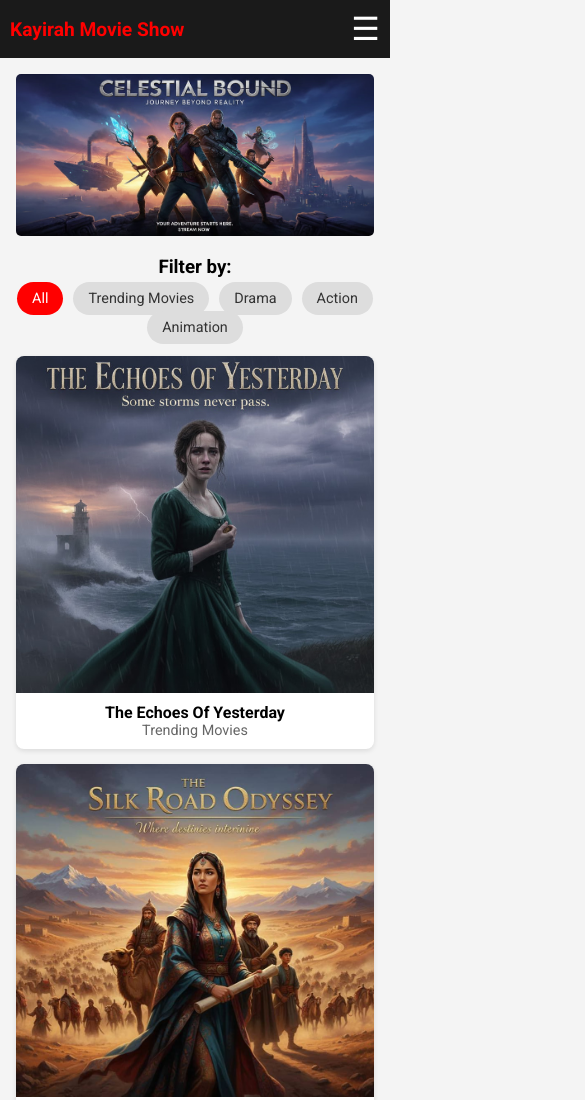
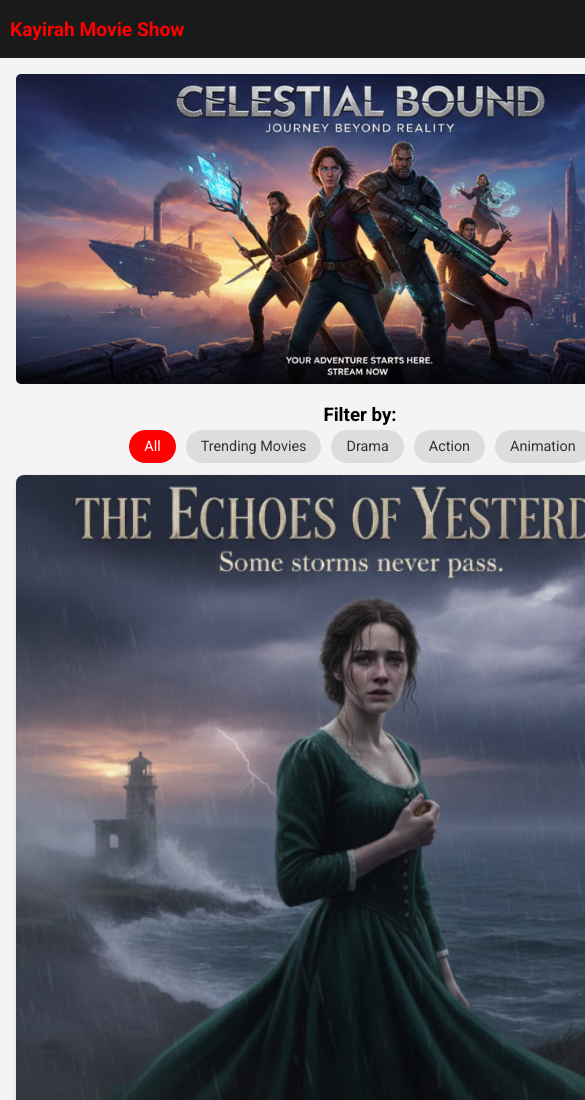
Before and after one commit to PeterMsamba/wdd131, a plain HTML site: page project/moviesite.html in a window 390 px wide. Shown: the top 1100 px of the page, 585 px wide, since content can reach past the window. Drawn offline with Linux system fonts and the light colour scheme.

Commit message:
responsive

```diff
--- a/project/scripts/movie.js
+++ b/project/scripts/movie.js
@@ -1,16 +1,52 @@
 const movieArray = [
-  { title: "The Echoes Of Yesterday", category: "Trending Movies", image: "images/pictureI.jpg" },
-  { title: "The Silk Road Odyssey", category: "Action", image: "images/pictureII.jpg" },
-  { title: "Stellar Ascension", category: "Drama", image: "images/pictureIII.jpg" },
-  { title: "Omega Chroncicles", category: "Animation", image: "images/pictureIV.jpg" },
-  { title: "The Crimson Tide", category: "Drama", image: "images/pictureV.jpg" },
-  { title: "Synaptic Shift", category: "Trending Movies", image: "images/pictureVI.jpg" },
-  { title: "Neo-Genesis", category: "Action", image: "images/pictureVII.jpg" },
-  { title: "The Dragon's Blade", category: "Animation", image: "images/pictureVIII.jpg" },
-  { title: "The Silent of Shadow", category: "Action", image: "images/pictureIV.jpg" }, // Fixed title typo
-  { title: "The Aegis of Kings", category: "Trending Movies", image: "images/pictureX.jpg" },
-  { title: "The Last Eclipse", category: "Action", image: "images/pictureXI.jpg" },
-  { title: "The Shadowed Mind", category: "Drama", image: "images/pictureXII.jpg" },
+  { title: "The Echoes Of Yesterday",
+    category: "Trending Movies",
+    image: "images/pictureI.jpg"
+  },
+  { title: "The Silk Road Odyssey",
+    category: "Action",
+    image: "images/pictureII.jpg"
+  },
+  { title: "Stellar Ascension",
+    category: "Drama",
+    image: "images/pictureIII.jpg"
+  },
+  { title: "Omega Chroncicles",
+    category: "Animation",
+    image: "images/pictureIV.jpg"
+  },
+  { title: "The Crimson Tide",
+    category: "Drama",
+    image: "images/pictureV.jpg"
+  },
+  { title: "Synaptic Shift",
+    category: "Trending Movies",
+    image: "images/pictureVI.jpg"
+  },
+  { title: "Neo-Genesis",
+    category: "Action",
+    image: "images/pictureVII.jpg"
+  },
+  { title: "The Dragon's Blade",
+    category: "Animation",
+    image: "images/pictureVIII.jpg"
+  },
+  { title: "The Silent of Shadow",
+    category: "Action",
+    image: "images/pictureIV.jpg"
+  },
+  { title: "The Aegis of Kings",
+    category: "Trending Movies",
+    image: "images/pictureX.jpg"
+  },
+  { title: "The Last Eclipse",
+    category: "Action",
+    image: "images/pictureXI.jpg"
+  },
+  { title: "The Shadowed Mind",
+    category: "Drama",
+    image: "images/pictureXII.jpg"
+  },
 ];
 
 const picturesGrid = document.querySelector('.movie-picture-grid');
@@ -46,7 +82,7 @@ const createMovieCard = (movie) => {
   category.textContent = movie.category;
 
   caption.appendChild(title);
-  caption.appendChild(category); // Added category back
+  caption.appendChild(category);
   movieCard.appendChild(img);
   movieCard.appendChild(caption);
 
@@ -77,7 +113,7 @@ filterLinks.forEach(link => {
 
     let category = event.target.textContent.trim();
 
-    // Normalization logic (if HTML has typos, otherwise this is just safety)
+    // Normalization logic
     if (category === 'Dramer') category = 'Drama';
     if (category === 'Animination') category = 'Animation';
 
--- a/project/styles/movies-large.css
+++ b/project/styles/movies-large.css
@@ -1,6 +1,4 @@
 @media (min-width: 641px) {
-
-  /* Reset Header for Desktop */
   .header-flex {
     justify-content: space-between;
     padding: 0 20px;
@@ -10,16 +8,14 @@
     font-size: 1.5rem;
   }
 
-  /* Hide Hamburger on Desktop */
   #menu {
     display: none;
   }
 
-  /* Show Main Navigation Horizontal */
   .main-navigation {
-    display: flex; /* Always show */
+    display: flex;
     flex-direction: row;
-    position: static; /* Remove absolute positioning */
+    position: static;
     width: auto;
     background-color: transparent;
   }
@@ -34,7 +30,6 @@
     background-color: transparent;
   }
 
-  /* Show User Icon */
   .user-container {
     display: block;
   }
@@ -46,14 +41,12 @@
     background-color: white;
   }
 
-  /* Grid Layout - 2 Columns for Tablet */
   .movie-picture-grid {
     grid-template-columns: 1fr 1fr;
   }
 }
 
 @media (min-width: 900px) {
-  /* Grid Layout - 3 Columns for Desktop */
   .movie-picture-grid {
     grid-template-columns: repeat(3, 1fr);
     gap: 20px;
--- a/project/styles/moviesite.css
+++ b/project/styles/moviesite.css
@@ -1,4 +1,3 @@
-/* Reset and Base Styles */
 * {
   padding: 0;
   margin: 0;
@@ -8,7 +7,7 @@
 body {
   font-family: 'Roboto', arial, sans-serif;
   margin: 0 auto;
-  width: 100%;
+  width: 720px;
   background-color: #f4f4f4;
 }
 
@@ -45,7 +44,7 @@ h1 {
   background: none;
   color: #fff;
   cursor: pointer;
-  order: 3; /* Places menu on the right on mobile */
+  order: 3;
 }
 
 #menu::before {
@@ -56,20 +55,18 @@ h1 {
   content: "❎";
 }
 
-/* Main Navigation (Hidden by default on mobile) */
 .main-navigation {
-  display: none; /* Hidden */
+  display: none;
   flex-direction: column;
   list-style: none;
   background-color: #333;
   position: absolute;
-  top: 100%; /* Push below header */
+  top: 100%;
   left: 0;
   width: 100%;
   z-index: 10;
 }
 
-/* When Javascript toggles class 'open', show menu */
 .main-navigation.open {
   display: flex;
 }
@@ -88,13 +85,13 @@ h1 {
 }
 
 .user-container {
-  display: none; /* Hide user icon on small mobile if needed, or adjust order */
+  display: none;
 }
 
 /* Main Content */
 main {
   padding: 1rem;
-  max-width: 1200px; /* Prevents it from getting too wide on huge screens */
+  max-width: 1200px;
   margin: 0 auto;
 }
 
@@ -135,10 +132,9 @@ main {
   color: white;
 }
 
-/* Movie Grid - Mobile (1 Column) */
 .movie-picture-grid {
   display: grid;
-  grid-template-columns: 1fr; /* 1 column on mobile */
+  grid-template-columns: 1fr;
   gap: 15px;
 }
 
@@ -168,7 +164,6 @@ main {
   font-size: 0.9rem;
 }
 
-/* Footer */
 footer {
   background-color: #3e3ea0;
   color: #fff;
```
